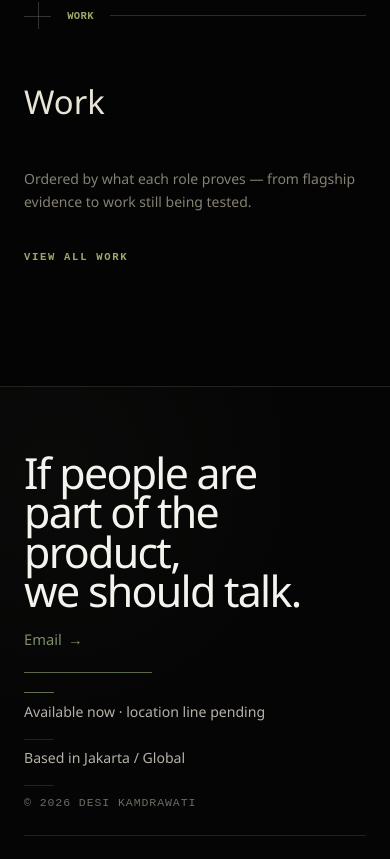
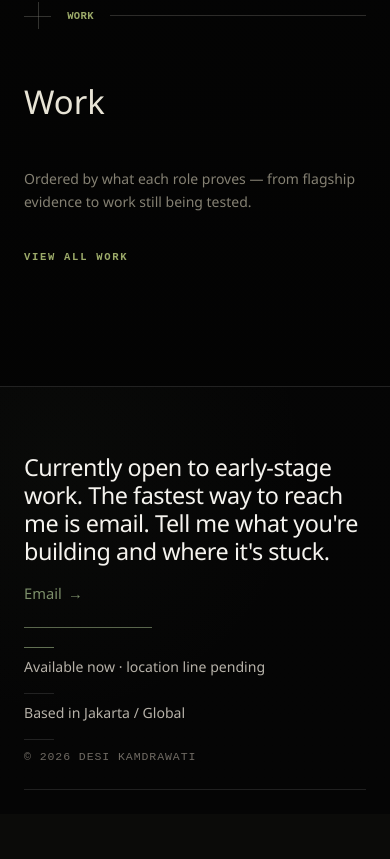
Before and after one commit to Chayensan/Chayensan-Jigsaw-Portfolio, a Next.js app: page / in a window 390 px wide. Shown: the part 5485-6344 px from the top of the page. After the commit the page ends 6299 px from the top, so only its background shows below. Built offline with nearby package versions, Linux system fonts and the light colour scheme.

Commit message:
fix: align footer with locked copy

```diff
--- a/app/globals.css
+++ b/app/globals.css
@@ -1999,9 +1999,7 @@ button {
 .site-footer {
   position: relative;
   min-height: min(65vh, 46rem);
-  max-height: 65vh;
   padding: clamp(2.8rem, 4.4vw, 3.6rem) var(--gutter) clamp(1.8rem, 2.9vw, 2.4rem);
-  overflow: hidden;
   color: #f5f3ee;
   background:
     radial-gradient(circle at 14% 18%, rgba(124, 143, 106, 0.04), transparent 16rem),
@@ -2067,13 +2065,13 @@ button {
 }
 
 .site-footer h2 {
-  max-width: 12ch;
+  max-width: 30ch;
   color: #f5f3ee;
   font-family: var(--font-display);
-  font-size: clamp(30px, 3.75vw, 56px);
+  font-size: clamp(22px, 2.6vw, 34px);
   font-weight: 400;
-  line-height: 0.92;
-  letter-spacing: -0.04em;
+  line-height: 1.2;
+  letter-spacing: -0.02em;
 }
 
 .footer-cta {
@@ -2464,7 +2462,6 @@ button {
 
   .site-footer {
     min-height: auto;
-    max-height: none;
     padding-top: clamp(2rem, 8vw, 2.5rem);
     padding-bottom: clamp(1.4rem, 6vw, 1.8rem);
   }
@@ -2475,7 +2472,8 @@ button {
   }
 
   .site-footer h2 {
-    font-size: clamp(2.1rem, 11vw, 3.35rem);
+    max-width: none;
+    font-size: clamp(1.35rem, 6vw, 1.8rem);
   }
 
   .footer-inner {
--- a/components/Footer.tsx
+++ b/components/Footer.tsx
@@ -8,9 +8,9 @@ export default function Footer() {
         <div className="footer-main">
           <div className="footer-statement">
             <h2>
-              If people are part of the product,
-              <br />
-              we should talk.
+              Currently open to early-stage work. The fastest way to reach me
+              is email. Tell me what you&apos;re building and where it&apos;s
+              stuck.
             </h2>
             <a className="footer-cta" href={socialLinks.gmail}>
               <span>Email</span>
```
